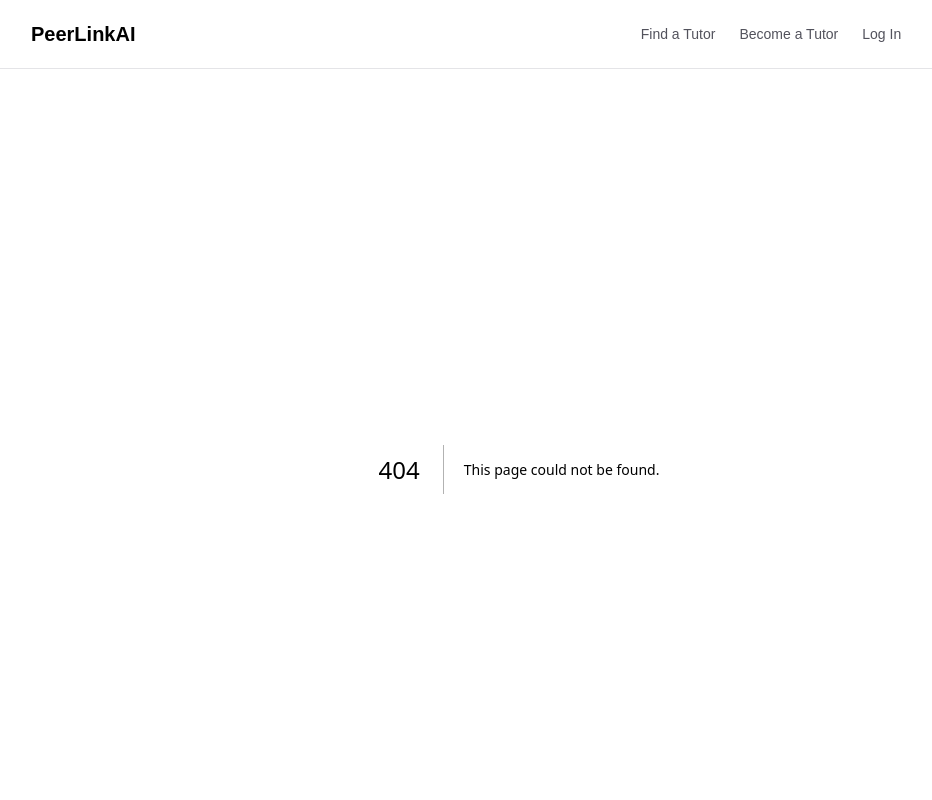
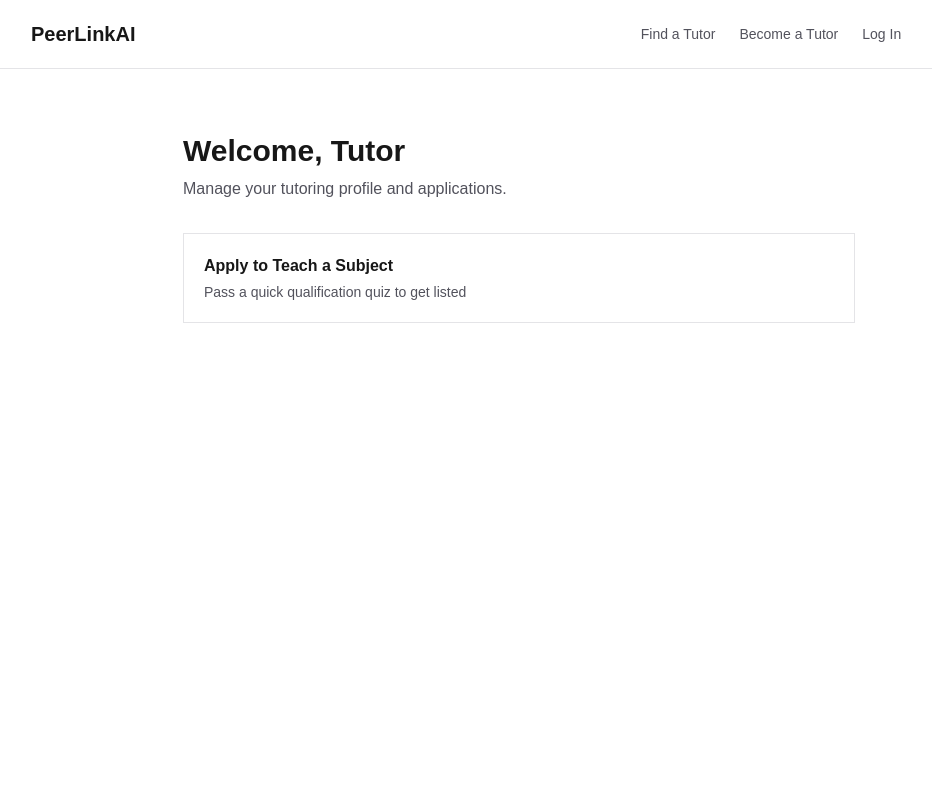
Before and after one commit to bakr24/PeerLinkAI, a Next.js app in the folder frontend/: page /dashboard/tutor in a window 1280 px wide. Before the commit this address had no page. Shown: the top 800 px of the page, without its empty margins (121-1053 px from the left). Built offline with nearby package versions, Linux system fonts and the light colour scheme.

Commit message:
feat(frontend): add mock auth context, dashboards, and student-only email validation

```diff
--- /dev/null
+++ b/frontend/src/app/dashboard/student/page.js
@@ -0,0 +1,30 @@
+"use client";
+
+import { useAuth } from "@/context/AuthContext";
+import Link from "next/link";
+
+export default function StudentDashboard() {
+  const { user } = useAuth();
+
+  return (
+    <main className="min-h-screen bg-background px-6 py-16">
+      <div className="mx-auto max-w-2xl">
+        <h1 className="text-3xl font-semibold text-secondary">
+          Welcome, {user?.name || "Student"}
+        </h1>
+        <p className="mt-2 text-zinc-600">Ready to find a tutor matched to how you learn?</p>
+
+        <div className="mt-8 flex flex-col gap-4">
+          <Link href="/quiz" className="rounded-default border border-zinc-200 p-5 hover:border-primary transition-colors block">
+            <h2 className="font-semibold text-secondary">Take the Learning Style Quiz</h2>
+            <p className="text-sm text-zinc-600 mt-1">Help us match you with the right tutors</p>
+          </Link>
+          <Link href="/search" className="rounded-default border border-zinc-200 p-5 hover:border-primary transition-colors block">
+            <h2 className="font-semibold text-secondary">Find a Tutor</h2>
+            <p className="text-sm text-zinc-600 mt-1">Search by subject and see your best matches</p>
+          </Link>
+        </div>
+      </div>
+    </main>
+  );
+}
--- /dev/null
+++ b/frontend/src/app/dashboard/tutor/page.js
@@ -0,0 +1,26 @@
+"use client";
+
+import { useAuth } from "@/context/AuthContext";
+import Link from "next/link";
+
+export default function TutorDashboard() {
+  const { user } = useAuth();
+
+  return (
+    <main className="min-h-screen bg-background px-6 py-16">
+      <div className="mx-auto max-w-2xl">
+        <h1 className="text-3xl font-semibold text-secondary">
+          Welcome, {user?.name || "Tutor"}
+        </h1>
+        <p className="mt-2 text-zinc-600">Manage your tutoring profile and applications.</p>
+
+        <div className="mt-8 flex flex-col gap-4">
+          <Link href="/become-tutor" className="rounded-default border border-zinc-200 p-5 hover:border-primary transition-colors block">
+            <h2 className="font-semibold text-secondary">Apply to Teach a Subject</h2>
+            <p className="text-sm text-zinc-600 mt-1">Pass a quick qualification quiz to get listed</p>
+          </Link>
+        </div>
+      </div>
+    </main>
+  );
+}
--- a/frontend/src/app/layout.js
+++ b/frontend/src/app/layout.js
@@ -1,6 +1,7 @@
 import "./globals.css";
 import Header from "@/components/Header";
 import Footer from "@/components/Footer";
+import { AuthProvider } from "@/context/AuthContext";
 
 export const metadata = {
   title: "PeerLinkAI",
@@ -11,9 +12,11 @@ export default function RootLayout({ children }) {
   return (
     <html lang="en" className="h-full antialiased">
       <body className="min-h-full flex flex-col">
-        <Header />
-        <div className="flex-1">{children}</div>
-        <Footer />
+        <AuthProvider>
+          <Header />
+          <div className="flex-1">{children}</div>
+          <Footer />
+        </AuthProvider>
       </body>
     </html>
   );
--- a/frontend/src/app/login/page.js
+++ b/frontend/src/app/login/page.js
@@ -2,16 +2,23 @@
 
 import { useState } from "react";
 import Link from "next/link";
+import { useRouter } from "next/navigation";
+import { useAuth } from "@/context/AuthContext";
 
 export default function LoginPage() {
   const [email, setEmail] = useState("");
   const [password, setPassword] = useState("");
+  const { login } = useAuth();
+  const router = useRouter();
 
   function handleSubmit(e) {
     e.preventDefault();
     // MOCKED: real flow calls POST /auth/login { email, password }
     console.log("login_request:", { email, password });
-    alert("Login submitted (backend not connected yet). Check console.");
+    // NOTE: since backend doesn't exist yet, we can't know the real role/name here -
+    // defaulting to student for now until real auth returns actual user data
+    login({ name: email.split("@")[0], email, role: "student" });
+    router.push("/dashboard/student");
   }
 
   const canSubmit = email && password;
--- a/frontend/src/app/signup/page.js
+++ b/frontend/src/app/signup/page.js
@@ -2,6 +2,8 @@
 
 import { useState } from "react";
 import Link from "next/link";
+import { useRouter } from "next/navigation";
+import { useAuth } from "@/context/AuthContext";
 
 export default function SignupPage() {
   const [name, setName] = useState("");
@@ -9,6 +11,8 @@ export default function SignupPage() {
   const [password, setPassword] = useState("");
   const [role, setRole] = useState("student");
   const [error, setError] = useState("");
+  const { login } = useAuth();
+  const router = useRouter();
 
   function isValidStudentEmail(emailValue) {
     return emailValue.toLowerCase().includes(".edu");
@@ -25,7 +29,8 @@ export default function SignupPage() {
 
     // MOCKED: real flow calls POST /auth/signup { name, email, password, role }
     console.log("signup_request:", { name, email, password, role });
-    alert("Signup submitted (backend not connected yet). Check console.");
+    login({ name, email, role });
+    router.push(role === "tutor" ? "/dashboard/tutor" : "/dashboard/student");
   }
 
   const canSubmit = name && email && password;
--- a/frontend/src/components/Header.js
+++ b/frontend/src/components/Header.js
@@ -1,8 +1,11 @@
 "use client";
 
 import Link from "next/link";
+import { useAuth } from "@/context/AuthContext";
 
 export default function Header() {
+  const { user, logout } = useAuth();
+
   return (
     <header className="border-b border-zinc-200 bg-background">
       <div className="mx-auto flex max-w-5xl items-center justify-between px-6 py-4">
@@ -11,6 +14,8 @@ export default function Header() {
         </Link>
 
         <nav className="flex items-center gap-6">
+          {!user && (
+            <>
               <Link href="/search" className="text-sm font-medium text-zinc-600 hover:text-primary">
                 Find a Tutor
               </Link>
@@ -26,6 +31,26 @@ export default function Header() {
               >
                 Sign Up
               </Link>
+            </>
+          )}
+
+          {user && (
+            <>
+              <Link
+                href={user.role === "tutor" ? "/dashboard/tutor" : "/dashboard/student"}
+                className="text-sm font-medium text-zinc-600 hover:text-primary"
+              >
+                Dashboard
+              </Link>
+              <span className="text-sm text-zinc-500">Hi, {user.name}</span>
+              <button
+                onClick={logout}
+                className="rounded-default border border-zinc-300 px-4 py-2 text-sm font-medium text-secondary hover:bg-zinc-50"
+              >
+                Log Out
+              </button>
+            </>
+          )}
         </nav>
       </div>
     </header>
--- /dev/null
+++ b/frontend/src/context/AuthContext.js
@@ -0,0 +1,45 @@
+"use client";
+
+import { createContext, useContext, useState, useEffect } from "react";
+
+const AuthContext = createContext(null);
+
+export function AuthProvider({ children }) {
+  const [user, setUser] = useState(null);
+  const [loading, setLoading] = useState(true);
+
+  useEffect(() => {
+    // MOCKED: real flow would validate a token with the backend on load
+    const stored = localStorage.getItem("peerlinkai_user");
+    if (stored) {
+      setUser(JSON.parse(stored));
+    }
+    setLoading(false);
+  }, []);
+
+  function login({ name, email, role }) {
+    // MOCKED: real flow calls POST /auth/login and stores a real token
+    const mockUser = { name, email, role };
+    setUser(mockUser);
+    localStorage.setItem("peerlinkai_user", JSON.stringify(mockUser));
+  }
+
+  function logout() {
+    setUser(null);
+    localStorage.removeItem("peerlinkai_user");
+  }
+
+  return (
+    <AuthContext.Provider value={{ user, loading, login, logout }}>
+      {children}
+    </AuthContext.Provider>
+  );
+}
+
+export function useAuth() {
+  const context = useContext(AuthContext);
+  if (!context) {
+    throw new Error("useAuth must be used within an AuthProvider");
+  }
+  return context;
+}
```
Also changed, not shown: 1 other file (tests, documents, lock files or other folders). Lines whose indentation alone changed are shown as unchanged.
